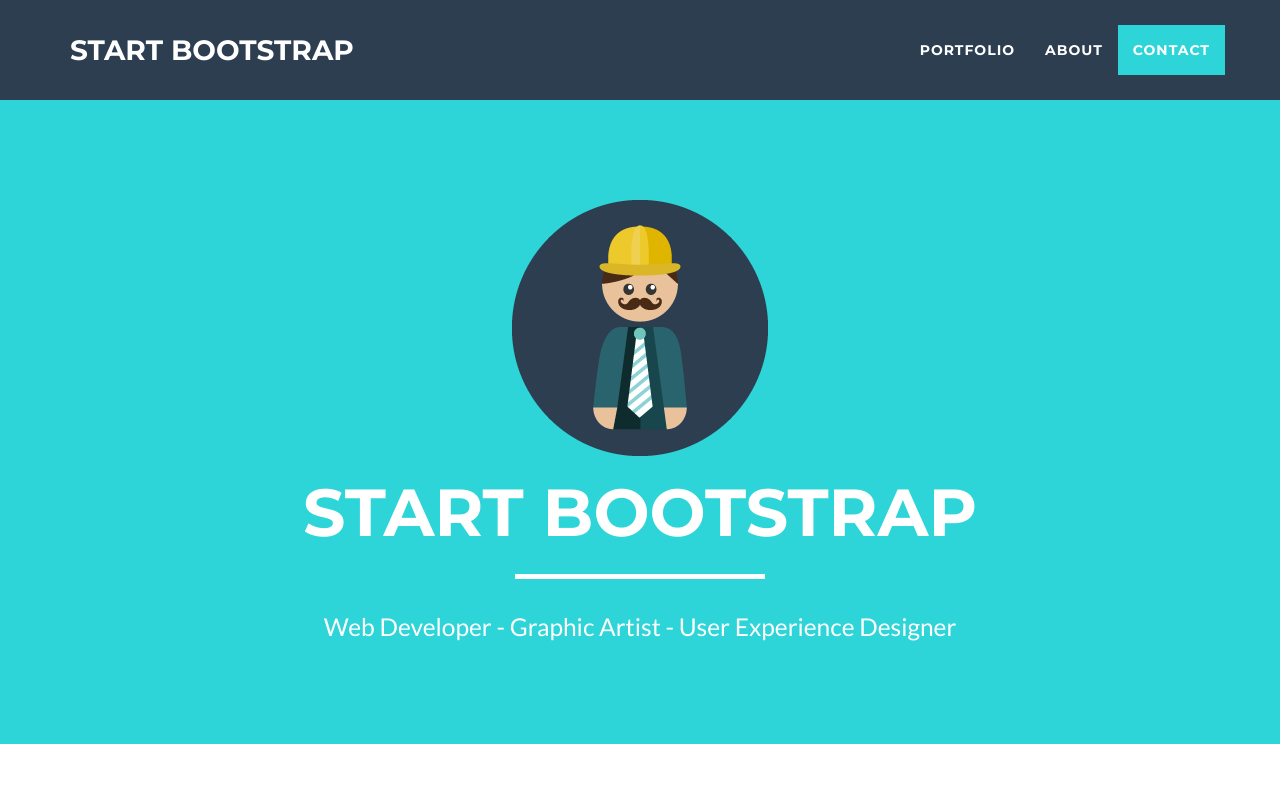
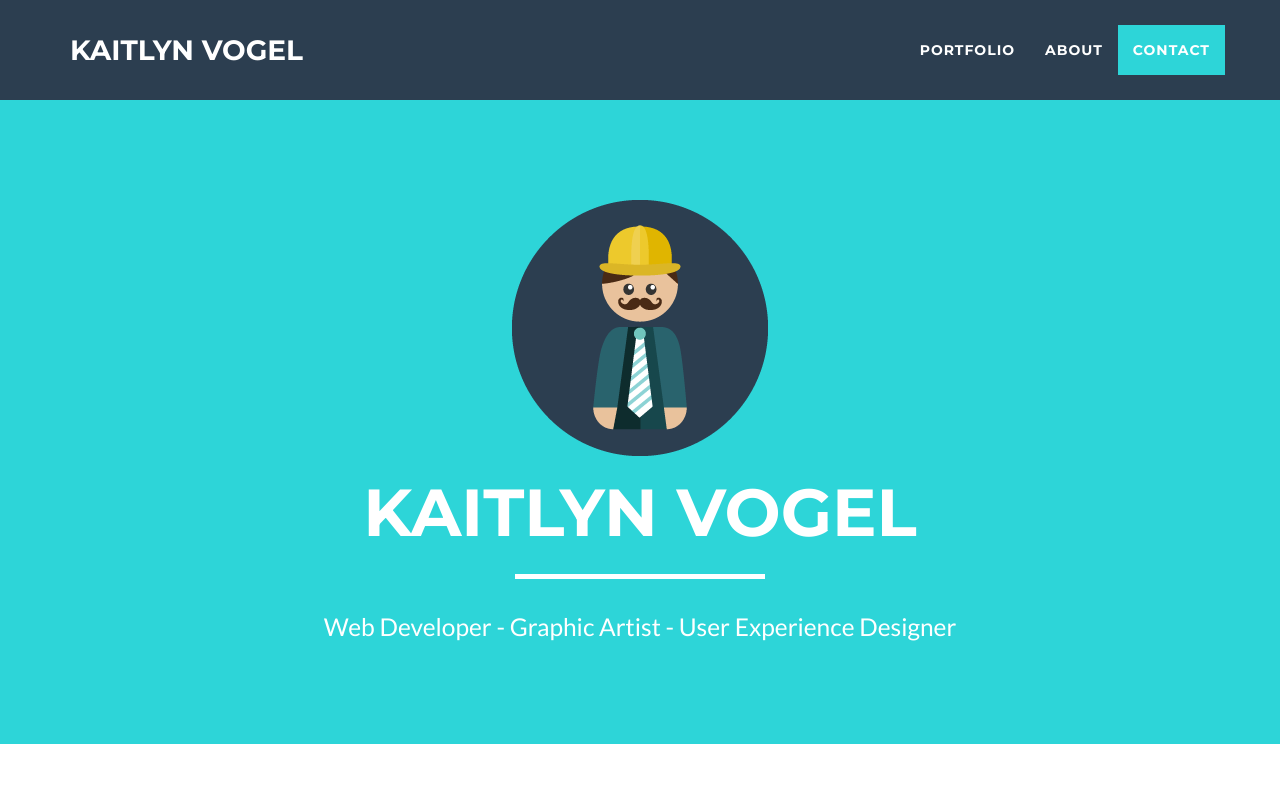
Before and after one commit to katevogie/kaitlynvogel, a website: page index.html in a window 1280 px wide. Shown: the top 800 px of the page. Drawn offline with nearby package versions, Linux system fonts and the light colour scheme.

Commit message:
Update index.html

```diff
--- a/index.html
+++ b/index.html
@@ -43,7 +43,7 @@
                 <button type="button" class="navbar-toggle" data-toggle="collapse" data-target="#bs-example-navbar-collapse-1">
                     <span class="sr-only">Toggle navigation</span> Menu <i class="fa fa-bars"></i>
                 </button>
-                <a class="navbar-brand" href="#page-top">Start Bootstrap</a>
+                <a class="navbar-brand" href="#page-top">Kaitlyn Vogel</a>
             </div>
 
             <!-- Collect the nav links, forms, and other content for toggling -->
@@ -75,7 +75,7 @@
                 <div class="col-lg-12">
                     <img class="img-responsive" src="img/profile.png" alt="">
                     <div class="intro-text">
-                        <h1 class="name">Start Bootstrap</h1>
+                        <h1 class="name">Kaitlyn Vogel</h1>
                         <hr class="star-light">
                         <span class="skills">Web Developer - Graphic Artist - User Experience Designer</span>
                     </div>
```
